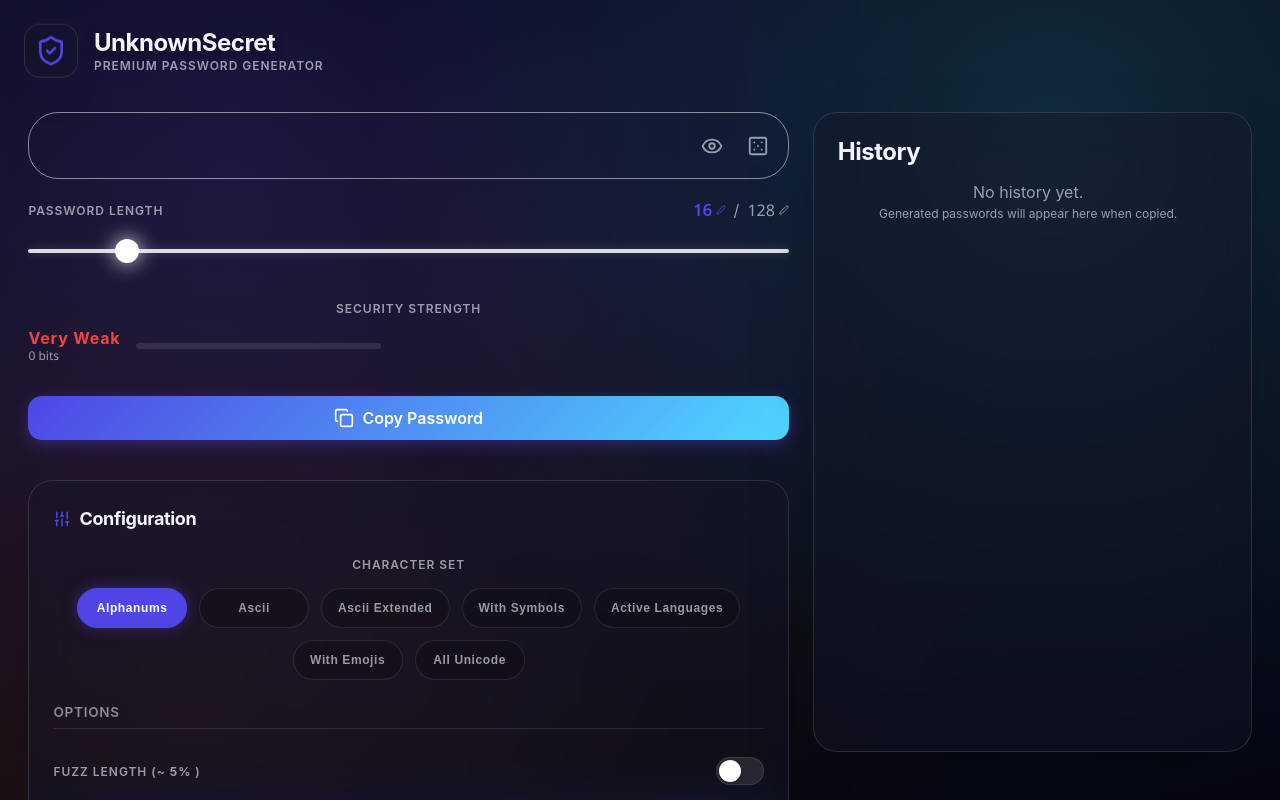
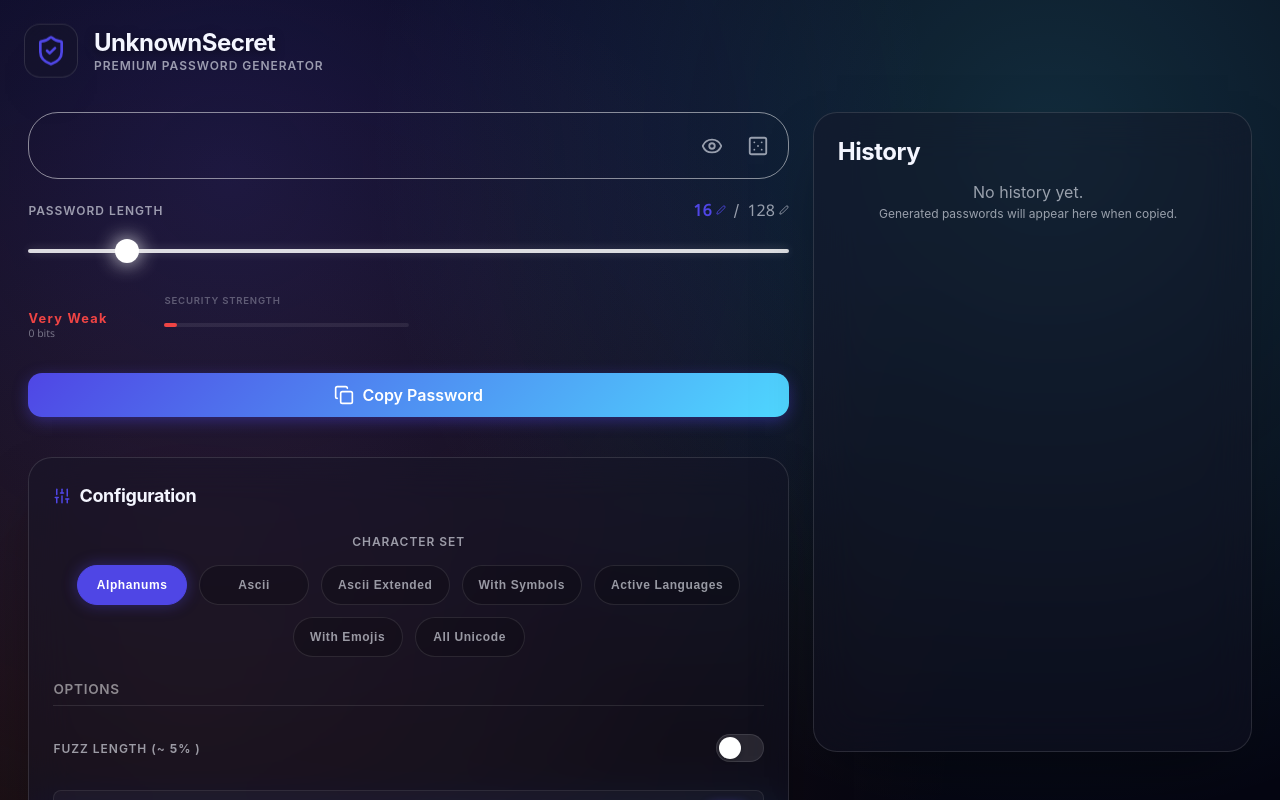
Before and after one commit to WireSwarm/UnknownSecret, a React (Vite) app: page / in a window 1280 px wide. Shown: the top 800 px of the page. Built offline with nearby package versions, Linux system fonts and the light colour scheme; a web font is replaced by a local one.

Commit message:
feat : progress bar v3

```diff
--- a/src/components/generator/EntropyMeter.jsx
+++ b/src/components/generator/EntropyMeter.jsx
@@ -6,108 +6,175 @@ export function EntropyMeter({ entropy, combinations, id }) {
     let color = '#EF4444'; // Red
     let widthStr = '5%';
     let isDemon = false;
+    let barColor = color;
+    let textGlow = 'none';
 
     const safeEntropy = entropy || 0;
     const percentage = (safeEntropy / 100) * 100;
 
     // Thresholds & Logic
-    // widthStr is now SECTION-relative (not container-relative) because fill is positioned in the row
+    // widthStr is SECTION-relative because fill is positioned in the row
     if (safeEntropy > 200) {
         strength = 'Absolute Demon';
-        color = '#D946EF'; // Fuchsia base (Paranoiac color)
-        widthStr = 'calc(100% - 136px)'; // Reaches end of section
+        color = '#0a0a0a'; // Black text for Demon
+        barColor = '#0a0a0a'; // Near-black bar
+        widthStr = 'calc(100% - 136px)';
         isDemon = true;
+        textGlow = '0 0 10px #FFD700, 0 0 20px #FFD700, 0 0 30px #FFD700'; // Gold glow
     } else if (safeEntropy > 150) {
         strength = 'Paranoiac';
         color = '#D946EF'; // Fuchsia
-        widthStr = 'calc(100% - 136px)'; // Reaches end of section
+        barColor = '#D946EF';
+        widthStr = 'calc(100% - 136px)';
     } else if (safeEntropy > 120) {
         strength = 'Overkill';
         color = '#8b5cf6'; // Violet
-        widthStr = 'calc(75% - 136px)'; // Midway between track end (50%) and section end (100%)
+        barColor = '#8b5cf6';
+        widthStr = 'calc(75% - 136px)';
     } else if (safeEntropy > 80) {
         strength = 'Excellent';
         color = '#10B981'; // Green
-        // Scale within track (0-50% of section = 0-100% of track)
-        widthStr = `calc(${Math.min(50, (safeEntropy / 100) * 50)}% - 136px)`;
+        barColor = '#10B981';
+        // Excellent: 80-100% of track (entropy 80-120 maps to 80-100% of track)
+        const progress = Math.min(1, (safeEntropy - 80) / 40); // 0 to 1 within this tier
+        const fraction = 0.8 + progress * 0.2; // 80% to 100% of track
+        widthStr = `calc(${fraction * 50}% - ${fraction * 136}px)`;
     } else {
-        // Standard scaling (< 80)
-        if (safeEntropy > 50) { strength = 'Strong'; color = '#4FD8FF'; }
-        else if (safeEntropy > 35) { strength = 'Medium'; color = '#FBBF24'; }
-        else if (safeEntropy > 20) { strength = 'Weak'; color = '#F97316'; }
+        // Standard scaling (< 80) - map to 0-80% of track
+        // Very Weak: 0-20%, Weak: 20-40%, Medium: 40-60%, Strong: 60-80%
+        let fraction = 0;
 
-        // Scale within track (0-50% of section)
-        widthStr = `calc(${Math.min(50, Math.max(2.5, (safeEntropy / 100) * 50))}% - 136px)`;
+        if (safeEntropy > 50) {
+            // Strong: 50-80 bits -> 60-80% of track
+            strength = 'Strong';
+            color = '#4FD8FF';
+            barColor = '#4FD8FF';
+            const tierProgress = Math.min(1, (safeEntropy - 50) / 30);
+            fraction = 0.6 + tierProgress * 0.2;
+        } else if (safeEntropy > 35) {
+            // Medium: 35-50 bits -> 40-60% of track
+            strength = 'Medium';
+            color = '#FBBF24';
+            barColor = '#FBBF24';
+            const tierProgress = (safeEntropy - 35) / 15;
+            fraction = 0.4 + tierProgress * 0.2;
+        } else if (safeEntropy > 20) {
+            // Weak: 20-35 bits -> 20-40% of track
+            strength = 'Weak';
+            color = '#F97316';
+            barColor = '#F97316';
+            const tierProgress = (safeEntropy - 20) / 15;
+            fraction = 0.2 + tierProgress * 0.2;
+        } else {
+            // Very Weak: 0-20 bits -> 5-20% of track (minimum 5% to be visible)
+            const tierProgress = safeEntropy / 20;
+            fraction = 0.05 + tierProgress * 0.15;
+        }
+
+        // Width = fraction of track width = fraction * (50% - 136px)
+        widthStr = `calc(${fraction * 50}% - ${fraction * 136}px)`;
     }
 
     return (
-        <div className="w-full mt-2 flex flex-col gap-2" id={id}>
-            {/* Centered Label */}
-            <span className="label-text text-center w-full block mb-1" id={id ? `${id}-label` : undefined}>
-                Security Strength
-            </span>
+        <div className="w-full mt-4" id={id}>
+            {/* Row: Info on left, Bar on right, all in one line */}
+            <div className="flex items-center gap-6 relative" style={{ minHeight: '32px' }}>
 
-            <div className="flex items-center gap-4 relative">
-                {/* Left: Strength Info */}
-                <div className="flex flex-col items-start shrink-0 min-w-[120px]" style={{ flexShrink: 0 }}>
+                {/* Left: Strength Info - Stacked vertically */}
+                <div
+                    className="flex flex-col items-start"
+                    style={{ flexShrink: 0, minWidth: '120px' }}
+                    id={id ? `${id}-info` : undefined}
+                >
                     <span
-                        className="font-bold uppercase tracking-wider text-sm transition-colors duration-200"
+                        className="font-bold uppercase tracking-wider transition-all duration-300"
                         key={strength}
-                        style={{ color }}
+                        style={{
+                            color,
+                            fontSize: isDemon ? '0.9rem' : '0.8rem',
+                            fontWeight: isDemon ? 900 : 700,
+                            letterSpacing: '0.1em',
+                            textShadow: textGlow
+                        }}
                         id={id ? `${id}-strength` : undefined}
                     >
                         {strength}
                     </span>
-                    <span className="text-muted text-xs font-mono whitespace-nowrap" id={id ? `${id}-bits` : undefined}>
+                    <span
+                        className="text-muted font-mono"
+                        style={{ fontSize: '0.65rem', opacity: 0.7 }}
+                        id={id ? `${id}-bits` : undefined}
+                    >
                         {Math.round(safeEntropy)} bits
                         {combinations && (
-                            <span className="opacity-60 ml-1" title="Combinations">
+                            <span className="ml-1" title="Combinations">
                                 • {new Intl.NumberFormat('en-US', { notation: "scientific", maximumSignificantDigits: 3 }).format(combinations)}
                             </span>
                         )}
                     </span>
                 </div>
 
-                {/* Track Container - Just the background track */}
+                {/* Center: Label "Security Strength" - positioned above bar */}
+                <span
+                    className="label-text absolute"
+                    style={{
+                        left: '136px',
+                        top: '-14px',
+                        fontSize: '0.6rem',
+                        opacity: 0.5
+                    }}
+                    id={id ? `${id}-label` : undefined}
+                >
+                    Security Strength
+                </span>
+
+                {/* Track (Background) - Positioned absolutely to start at same point as fill */}
                 <div
-                    className="relative"
-                    id={id ? `${id}-bar-container` : undefined}
-                    style={{ width: 'calc(50% - 136px)' }}
-                >
-                    {/* The Track (Background) - Ends at 50% of section. Hidden if overflow */}
-                    <div
-                        className="rounded-full w-full transition-opacity duration-300"
-                        style={{
-                            height: '6px',
-                            backgroundColor: 'rgba(255, 255, 255, 0.1)',
-                            opacity: percentage > 100 ? 0 : 1
-                        }}
-                    />
-                </div>
+                    className="rounded-full absolute transition-opacity duration-300"
+                    id={id ? `${id}-bar-track` : undefined}
+                    style={{
+                        width: 'calc(50% - 136px)',
+                        height: '4px',
+                        backgroundColor: 'rgba(255, 255, 255, 0.08)',
+                        opacity: percentage > 100 ? 0.3 : 1,
+                        left: '136px',
+                        top: '50%',
+                        transform: 'translateY(-50%)'
+                    }}
+                />
 
-                {/* The Fill Bar - Positioned absolutely in the ROW, so % is section-relative */}
+                {/* Fill Bar - Positioned absolutely in the row */}
                 <div
                     id={id ? `${id}-bar-fill` : undefined}
-                    className="rounded-full absolute transition-all duration-500 ease-out flex items-center overflow-hidden"
+                    className="rounded-full absolute transition-all duration-500 ease-out overflow-hidden"
                     style={{
-                        height: '6px',
+                        height: '4px',
                         width: widthStr,
-                        backgroundColor: color,
-                        boxShadow: (safeEntropy > 100 || isDemon) ? `0 0 15px ${color}` : 'none',
+                        backgroundColor: barColor,
+                        boxShadow: isDemon
+                            ? `0 0 20px ${color}, 0 0 40px ${color}`
+                            : (safeEntropy > 100 ? `0 0 12px ${color}` : 'none'),
                         zIndex: 10,
                         left: '136px',
                         top: '50%',
                         transform: 'translateY(-50%)'
                     }}
                 >
-                    {/* Helix Effect for Absolute Demon */}
+                    {/* Helix Effect for Absolute Demon - Gold stripes on black bar */}
                     {isDemon && (
                         <div
+                            id={id ? `${id}-helix` : undefined}
                             style={{
                                 position: 'absolute',
                                 inset: 0,
-                                background: 'repeating-linear-gradient(45deg, transparent, transparent 5px, rgba(0,0,0,0.8) 5px, rgba(0,0,0,0.8) 10px)',
-                                animation: 'helixMove 20s linear infinite'
+                                background: `repeating-linear-gradient(
+                                    45deg,
+                                    transparent,
+                                    transparent 12px,
+                                    rgba(255, 215, 0, 0.7) 12px,
+                                    rgba(255, 215, 0, 0.7) 16px
+                                )`,
+                                animation: 'helixMove 60s linear infinite'
                             }}
                         />
                     )}
@@ -117,7 +184,7 @@ export function EntropyMeter({ entropy, combinations, id }) {
             <style>{`
                 @keyframes helixMove {
                     from { background-position: 0 0; }
-                    to { background-position: 200px 0; }
+                    to { background-position: 500px 0; }
                 }
             `}</style>
         </div>
```
